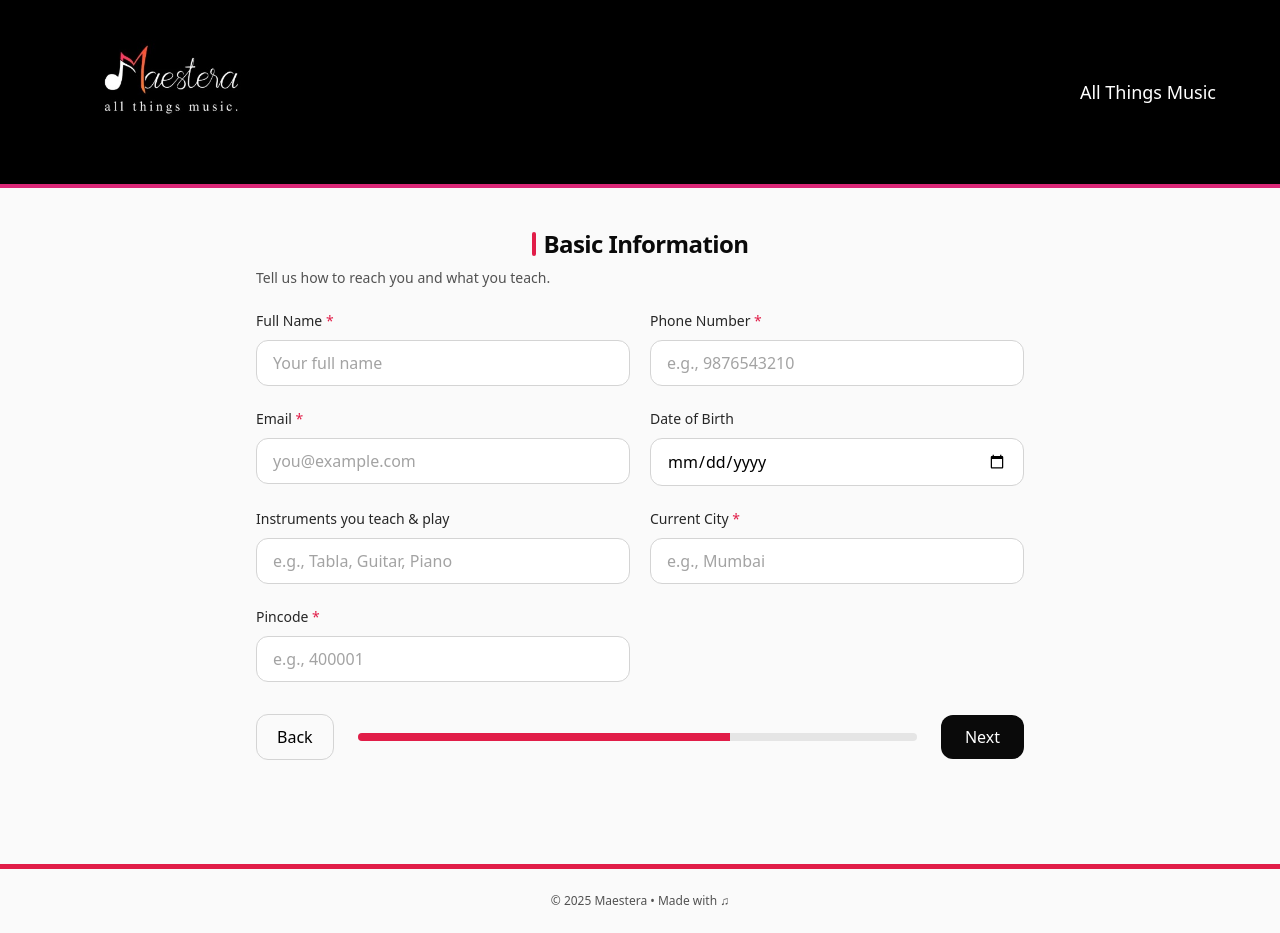
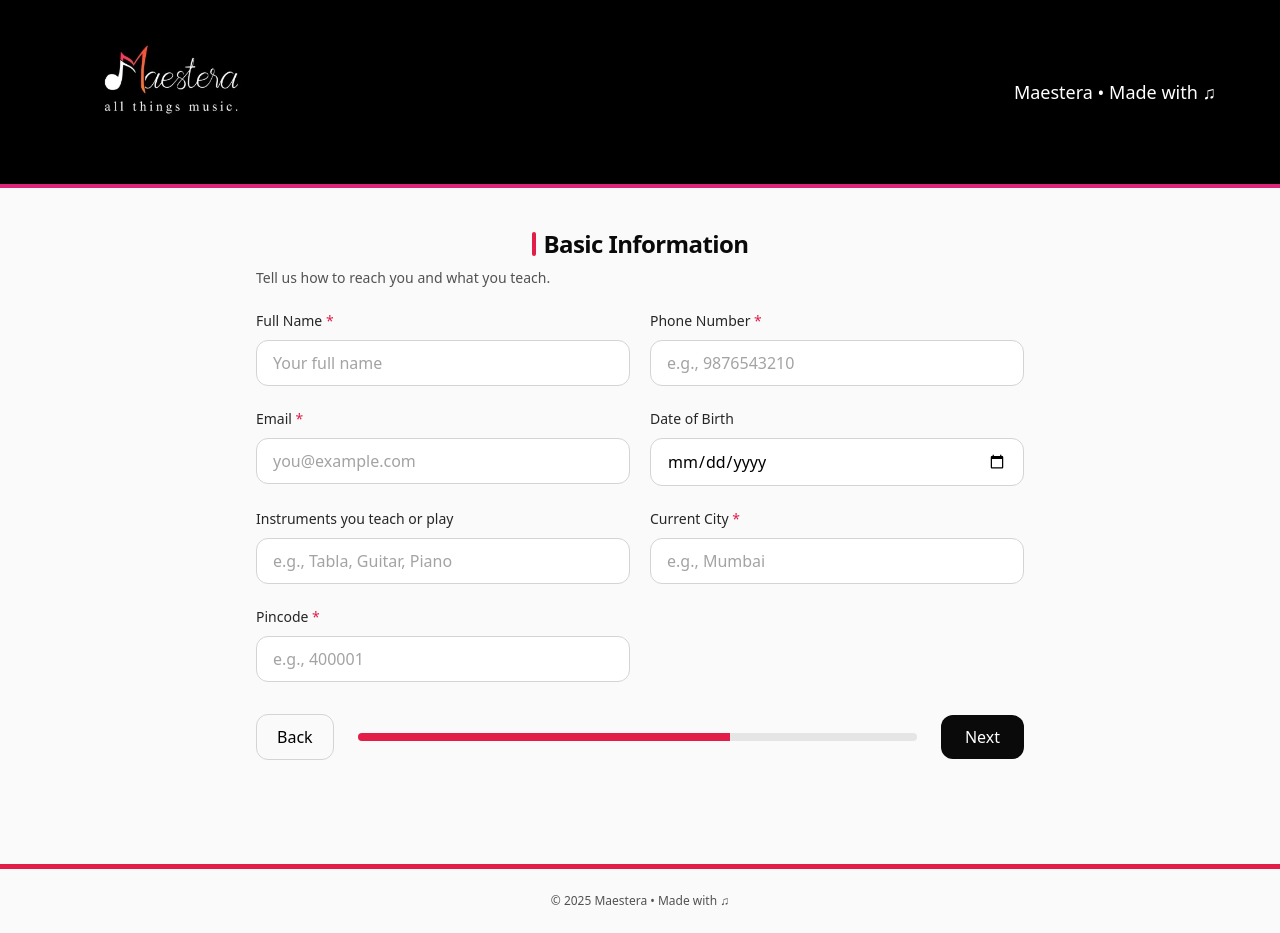
Before and after one commit to sudhanshuXd07/maestera-onboarding, a React (Vite) app: page / in a window 1280 px wide. Both pictures are taken after a click on the button "Continue". Built offline with nearby package versions, Linux system fonts and the light colour scheme.

Commit message:
change header text

```diff
--- a/src/App.jsx
+++ b/src/App.jsx
@@ -8,7 +8,7 @@ import logo from "./assets/logomaestera.jpeg";
  * Storage: posts JSON (proxied via /api/submit)
  */
 
-const SHEETS_SCRIPT_URL = "/api/submit"; // change to direct Google Script URL if you prefer
+const SHEETS_SCRIPT_URL = "/api/submit";
 
 const brand = {
   black: "#0a0a0a",
@@ -18,23 +18,26 @@ const brand = {
 
 const Section = ({ title, subtitle, children }) => (
   <div className="w-full max-w-3xl mx-auto">
-
-    <div className="flex justify-center items-center mb-2">
+    {/* Title centered with vertical red line */}
+    <div className="flex justify-center items-center mb-2 text-center">
       <span className="inline-block h-6 w-1 rounded bg-rose-600 mr-2" />
       <h2 className="text-2xl font-semibold text-[#0a0a0a] tracking-tight">
         {title}
       </h2>
     </div>
 
-
+    {/* Subtitle left aligned */}
     {subtitle && (
-      <p className="mt-1 text-sm text-neutral-600 text-left">{subtitle}</p>
+      <div className="w-full text-left">
+        <p className="mt-1 text-sm text-neutral-600">{subtitle}</p>
+      </div>
     )}
 
-
-    <div className="mt-5 space-y-4">{children}</div>
+    {/* Content left aligned */}
+    <div className="mt-5 space-y-4 text-left">{children}</div>
   </div>
 );
+
 
 
 
@@ -238,7 +241,7 @@ export default function App() {
 
           {/* Right text */}
           <div className="text-white text-lg font-medium">
-            All Things Music
+            Maestera • Made with ♫
           </div>
         </div>
       </header>
@@ -385,7 +388,7 @@ export default function App() {
                       }
                     />
                   </Field>
-                  <Field label="Instruments you teach & play">
+                  <Field label="Instruments you teach or play">
                     <Input
                       placeholder="e.g., Tabla, Guitar, Piano"
                       value={basic.instruments}
@@ -482,7 +485,7 @@ export default function App() {
                   {/* Exams */}
                   <div>
                     <div className="text-sm font-semibold text-neutral-900 mb-3">
-                      Do you provide, or open to providing, training for any of these exams? (Multiple options can be selected)
+                      Do you provide, or open to providing, training for any of these exams?
                     </div>
                     <div className="grid sm:grid-cols-2 gap-3">
                       {["Trinity", "ABRSM", "Rockschool", "NTB", "None of the above - I don't teach", "Other"].map(
@@ -501,7 +504,7 @@ export default function App() {
                   {/* Additional formats */}
                   <div>
                     <div className="text-sm font-semibold text-neutral-900 mb-3">
-                      Which additional formats would you like to be involved in with Maestera? (Multiple options can be selected)
+                      Which additional formats would you like to be involved in with Maestera?
                     </div>
                     <div className="grid sm:grid-cols-2 gap-3">
                       {[
@@ -526,7 +529,7 @@ export default function App() {
                   {/* Learner groups */}
                   <div>
                     <div className="text-sm font-semibold text-neutral-900 mb-3">
-                      Which of these learner groups are you confident in teaching? (Multiple options can be selected)
+                      Which of these learner groups are you confident in teaching?
                     </div>
                     <div className="grid sm:grid-cols-2 gap-3">
                       {["Children", "Specially Abled", "Senior Citizen"].map((label) => (
```
